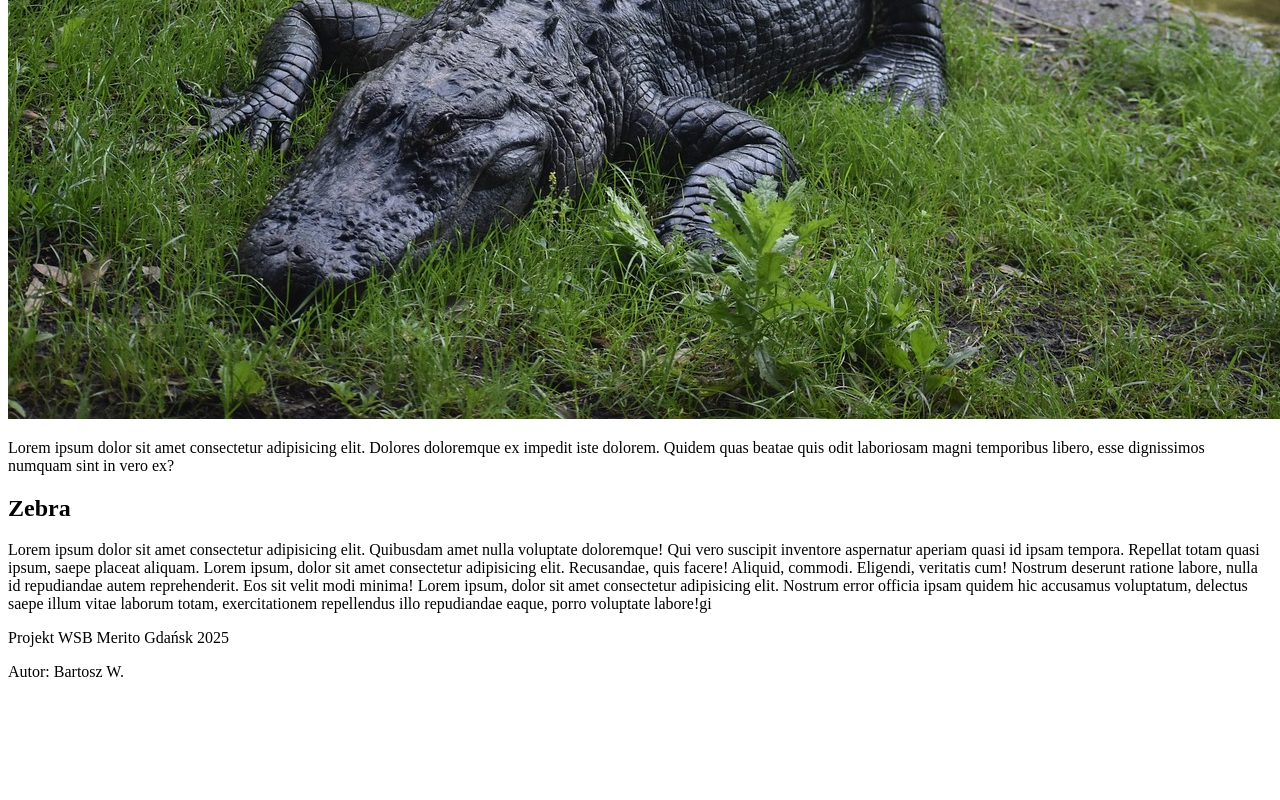
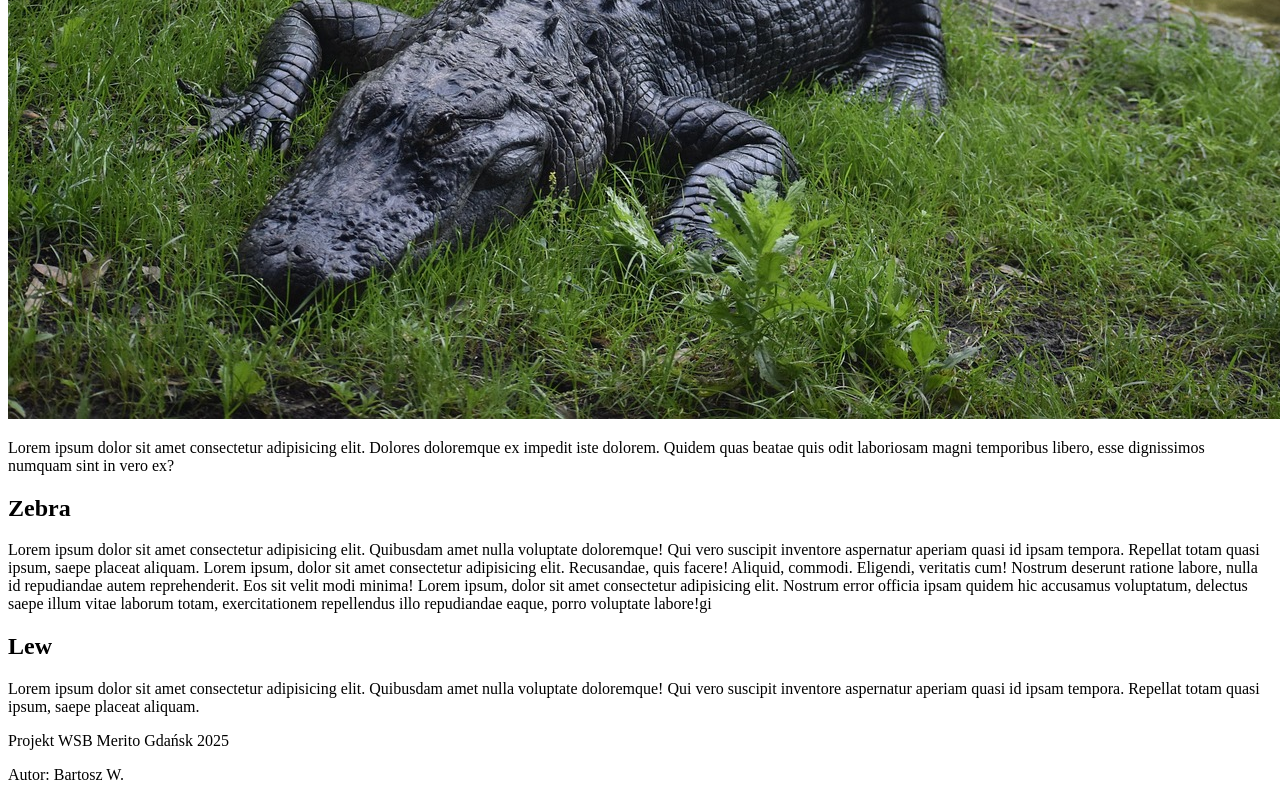
Before and after one commit to BartoszMerito/WSB-projekt, a plain HTML site: page index.html in a window 1280 px wide. Shown: the part 1324-2124 px from the top of the page. Before the commit the page ends 2021 px from the top, so only its background shows below. Drawn offline with Linux system fonts and the light colour scheme.

Commit message:
Reapply "Dodaj sekcje lew"
This reverts commit cdcc7d70e7a7a0e434034a1c89ee827d65cf7728.

```diff
--- a/index.html
+++ b/index.html
@@ -24,6 +24,10 @@
             <h2>Zebra</h2>
             <p>Lorem ipsum dolor sit amet consectetur adipisicing elit. Quibusdam amet nulla voluptate doloremque! Qui vero suscipit inventore aspernatur aperiam quasi id ipsam tempora. Repellat totam quasi ipsum, saepe placeat aliquam. Lorem ipsum, dolor sit amet consectetur adipisicing elit. Recusandae, quis facere! Aliquid, commodi. Eligendi, veritatis cum! Nostrum deserunt ratione labore, nulla id repudiandae autem reprehenderit. Eos sit velit modi minima! Lorem ipsum, dolor sit amet consectetur adipisicing elit. Nostrum error officia ipsam quidem hic accusamus voluptatum, delectus saepe illum vitae laborum totam, exercitationem repellendus illo repudiandae eaque, porro voluptate labore!gi</p>
         </section>
+        <section>
+            <h2>Lew</h2>
+            <p>Lorem ipsum dolor sit amet consectetur adipisicing elit. Quibusdam amet nulla voluptate doloremque! Qui vero suscipit inventore aspernatur aperiam quasi id ipsam tempora. Repellat totam quasi ipsum, saepe placeat aliquam.</p>
+        </section>
     </main>
     <footer>
         <p>Projekt WSB Merito Gdańsk 2025</p>
```
